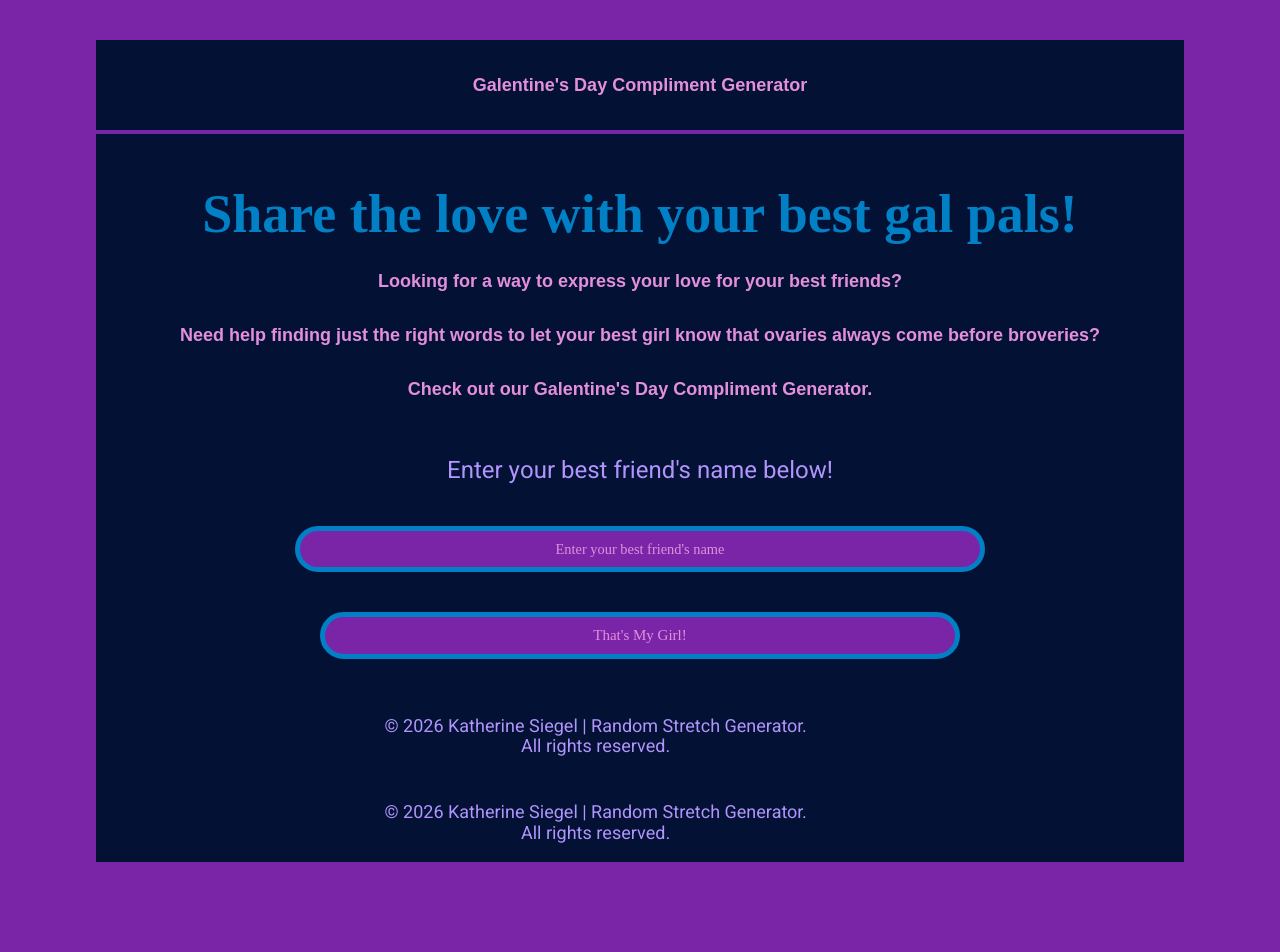
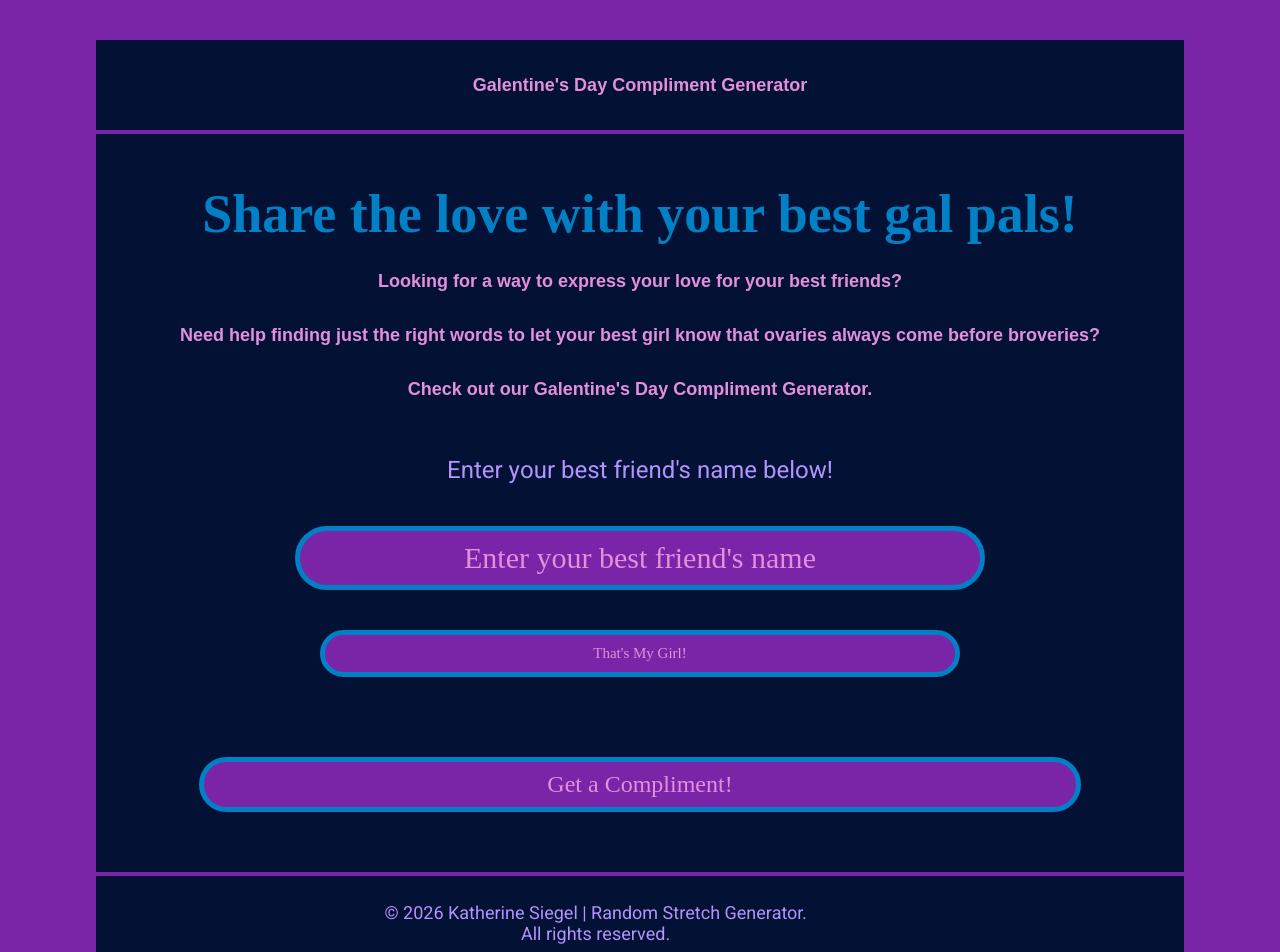
Before and after one commit to Katie-Siegel/galentines-day-compliment-generator-react, a React (Vite) app: page / in a window 1280 px wide. Shown: the top 952 px of the page. Before the commit the page ends 882 px from the top, so only its background shows below. Built offline with nearby package versions, Linux system fonts and the light colour scheme; a web font is replaced by a local one.

Commit message:
Finished building base code for Compliment.jsx

```diff
--- a/src/App.jsx
+++ b/src/App.jsx
@@ -46,6 +46,7 @@ function App() {
 				<p>{nameMessage}</p>
 			</section>
 			<Compliment name={name} />
+			<div class='border'></div>
 			<Footer />
 		</section>
 	);
--- a/src/components/Compliment.jsx
+++ b/src/components/Compliment.jsx
@@ -1,14 +1,27 @@
-const Compliment = () => {
-	const currentYear = new Date().getFullYear();
+import { useState } from 'react';
+import '../css/App.css';
+
+function Compliment({ name }) {
+	const [compliment, setCompliment] =
+		useState('');
+	const genComp = (e) => {
+		e.preventDefault();
+
+		setCompliment(
+			`Hey ${name}! You are an amazing friend!`,
+		);
+	};
+
 	return (
-		<footer className='content-wrapper footer'>
-			<p>
-				&copy; {currentYear} Katherine Siegel |
-				Random Stretch Generator. <br />
-				All rights reserved.
-			</p>
-		</footer>
+		<section className='compliment-view content-wrapper'>
+			<p className='compliment'>{compliment}</p>
+			<button
+				className='compliment-button'
+				onClick={genComp}>
+				Get a Compliment!
+			</button>
+		</section>
 	);
-};
+}
 
 export default Compliment;
--- a/src/css/App.css
+++ b/src/css/App.css
@@ -105,6 +105,11 @@ h4 {
     line-height: 2.15rem;
   }
 }
+@media screen and (min-width: 1025px) {
+  #compliment-generator .name-request input {
+    font-size: 2.5rem;
+  }
+}
 #compliment-generator .name-request #submit-button {
   width: 50vw;
   font-family: "Snippet", cursive;
@@ -197,6 +202,7 @@ h4 {
 .footer {
   margin: 10px;
   font-size: 1.5rem;
+  text-align: center;
 }
 
 @media print {
--- a/src/css/App.scss
+++ b/src/css/App.scss
@@ -105,6 +105,9 @@ h4 {
 				font-size: 2rem;
 				line-height: 2.15rem;
 			}
+			@include media-query(laptop) {
+				font-size: 2.5rem;
+			}
 		}
 		#submit-button {
 			width: 50vw;
@@ -196,6 +199,7 @@ h4 {
 .footer {
 	margin: 10px;
 	font-size: 1.5rem;
+	text-align: center;
 }
 
 @media print {
```
